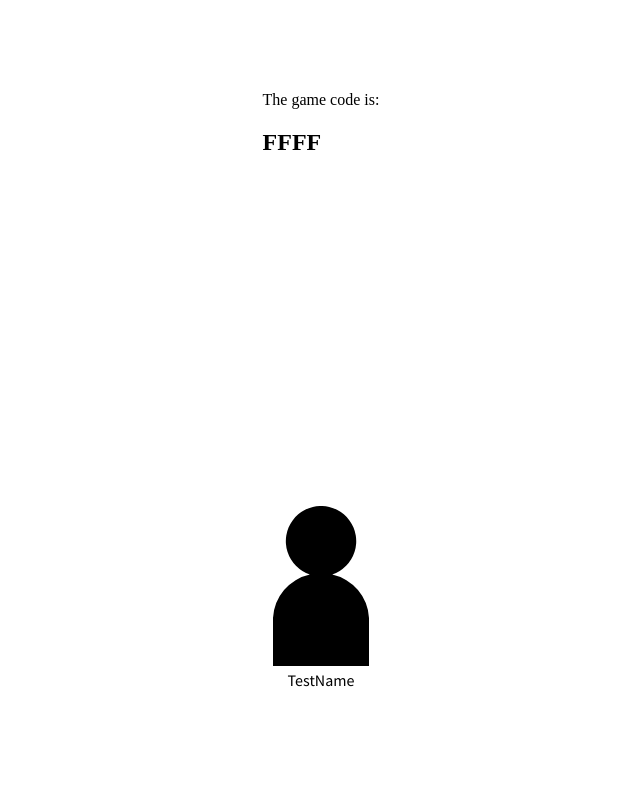
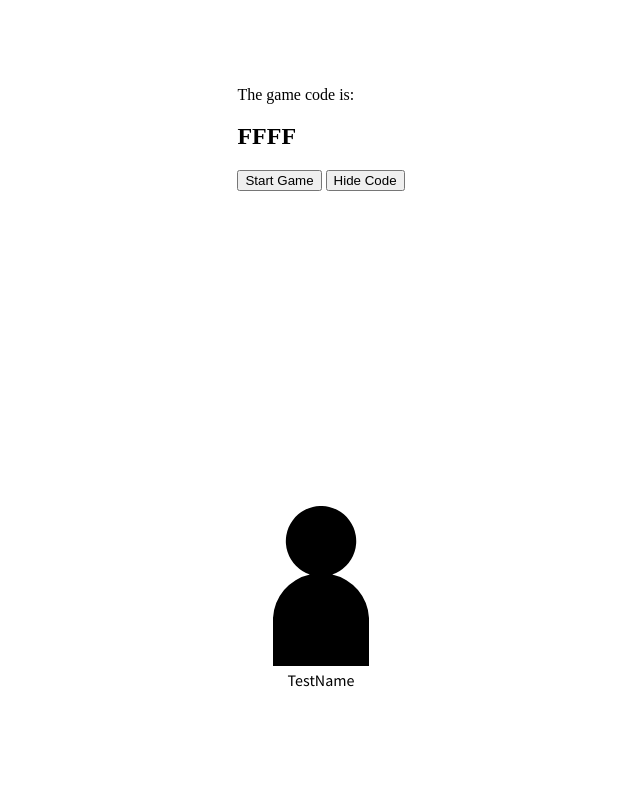
Before and after one commit to AmyHannahMorgan/hidden-hortler, a website: page static/host/index.html in a window 1280 px wide. Shown: the whole page, without its empty margins (319-959 px from the left). Drawn offline with Linux system fonts and the light colour scheme.

Commit message:
added buttons to startup menu

```diff
--- a/static/host/index.html
+++ b/static/host/index.html
@@ -13,7 +13,8 @@
             <p>The game code is:</p>
             <h2 id="gameCode">FFFF</h2>
             <div class="buttonHolder">
-
+                <button id="gameStart">Start Game</button>
+                <button id="hideCode">Hide Code</button>
             </div>
         </div>
 
```
